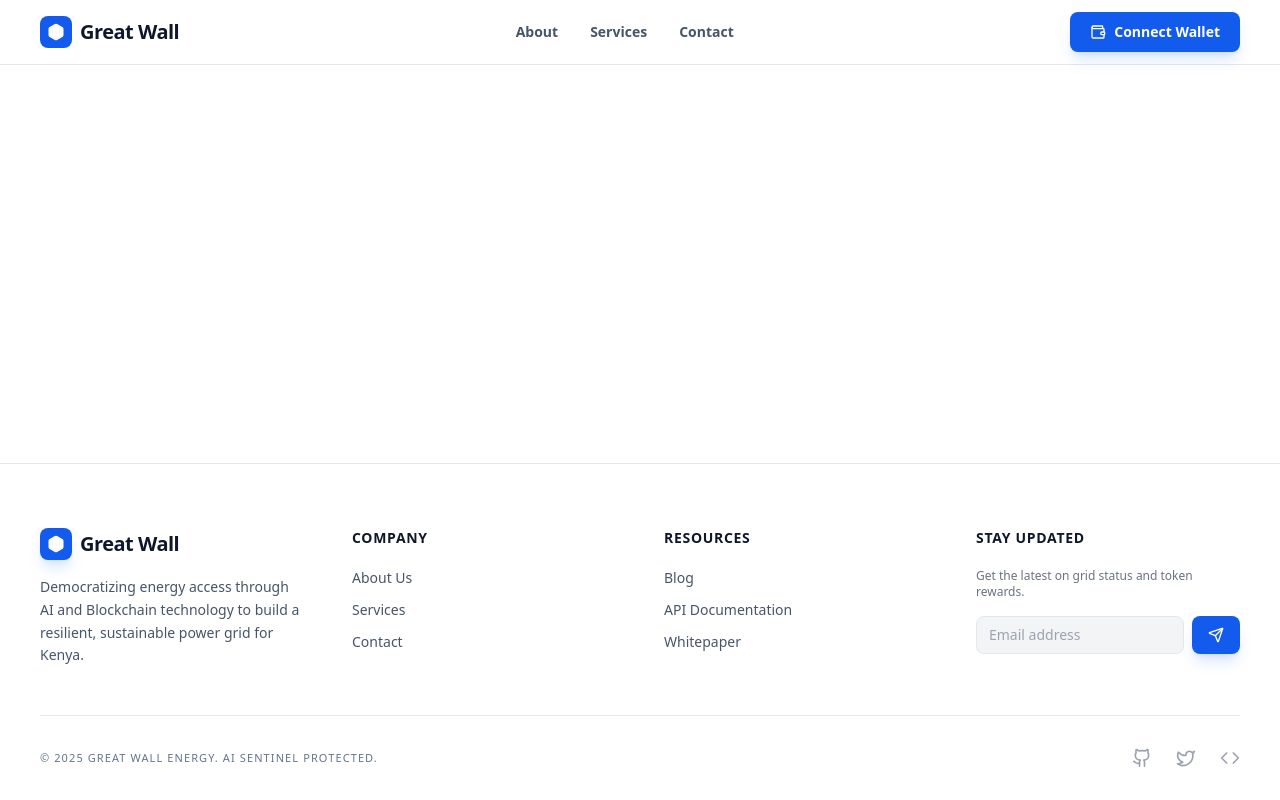
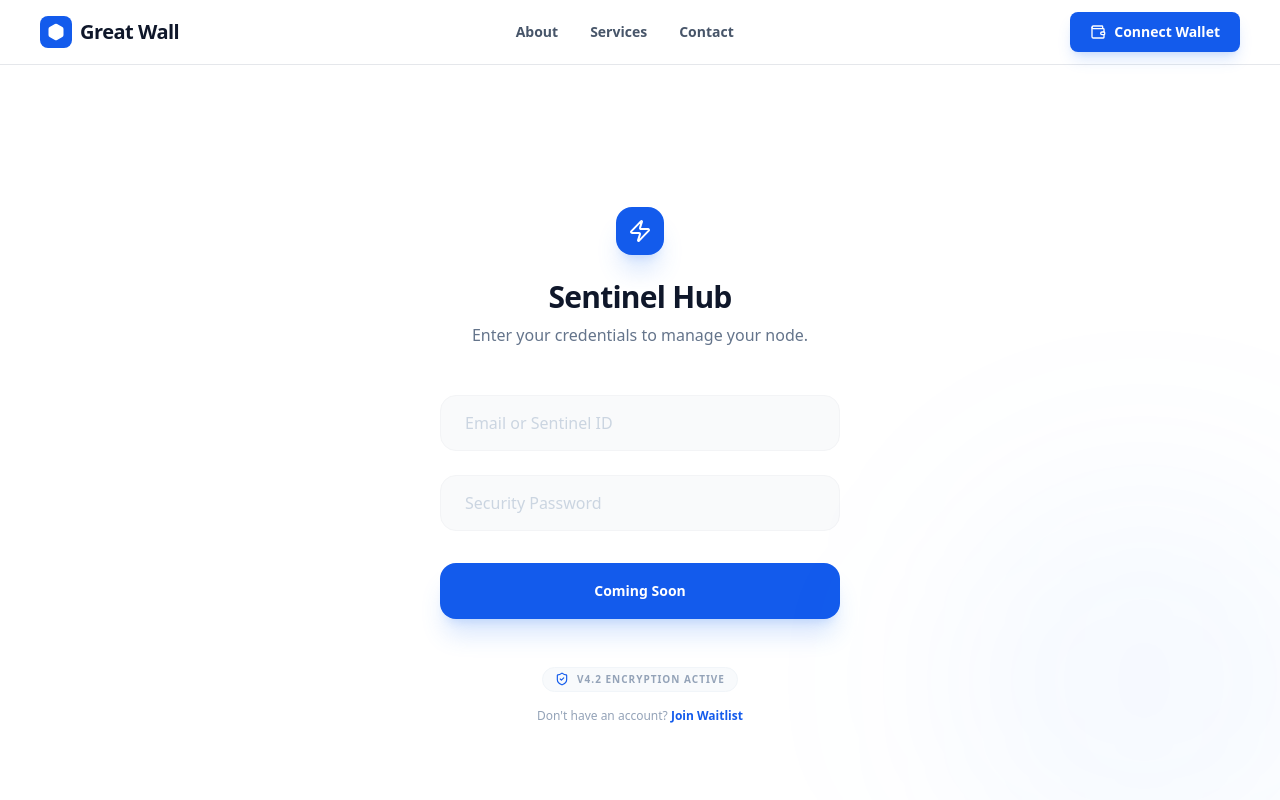
Before and after one commit to JAM3S11/greatwall, a React (Vite) app: page /login in a window 1280 px wide. Shown: the top 800 px of the page. Built offline with nearby package versions, Linux system fonts and the light colour scheme.

Commit message:
Update commit

```diff
--- a/src/App.jsx
+++ b/src/App.jsx
@@ -10,6 +10,7 @@ import ContactUsPage from './pages/ContactUsPage';
 import BlogPage from "./pages/BlogPage.jsx";
 import APIPage from "./pages/APIPage.jsx";
 import WhitePaperPage from "./pages/WhitePaperPage.jsx";
+import LoginPage from "./pages/LoginPage.jsx";
 
 export default function App() {
   return (
@@ -26,6 +27,7 @@ export default function App() {
             <Route path="/blog" element={<BlogPage />} />
             <Route path="/api" element={<APIPage />} />
             <Route path="/whitepaper" element={<WhitePaperPage />} />
+            <Route path="/login" element={<LoginPage />} />
           </Routes>
         </main>
 
--- a/src/pages/HomePage.jsx
+++ b/src/pages/HomePage.jsx
@@ -1,9 +1,11 @@
 import React from 'react';
+import { useNavigate } from 'react-router';
 import { ArrowRight, MapPin, Zap, Network, Coins, MemoryStick, ShieldCheck, Wallet } from 'lucide-react';
 import { useEnergy } from '../global/EnergyContext';
 
 const HomePage = () => {
   const { isWalletConnected, anomalyAlert } = useEnergy();
+  const navigate = useNavigate();
 
   return (
     <div className="bg-background-light dark:bg-background-dark text-slate-900 dark:text-white">
@@ -37,10 +39,14 @@ const HomePage = () => {
                 Great Wall is the first decentralized energy management protocol. Optimize consumption, earn rewards, and contribute to a sustainable grid.
               </p>
               <div className="flex flex-wrap gap-4 mt-10 justify-center md:justify-start">
-                <button className="h-12 px-8 bg-[#135bec] text-white rounded-lg font-bold flex items-center gap-2 shadow-xl shadow-blue-500/20 transition-all hover:scale-105">
+                <button
+                  onClick={() => navigate("/login")}
+                  className="h-12 px-8 bg-[#135bec] text-white rounded-lg font-bold flex items-center gap-2 shadow-xl shadow-blue-500/20 transition-all hover:scale-105">
                   {isWalletConnected ? "Access Dashboard" : "Get Started"} <ArrowRight size={18} />
                 </button>
-                <button className="h-12 px-8 bg-white dark:bg-[#192233] border border-gray-200 dark:border-[#324467] rounded-lg font-bold hover:bg-gray-50 dark:hover:bg-[#232f48] transition-colors">
+                <button
+                  onClick={() => navigate('/whitepaper')}
+                  className="h-12 px-8 bg-white dark:bg-[#192233] border border-gray-200 dark:border-[#324467] rounded-lg font-bold hover:bg-gray-50 dark:hover:bg-[#232f48] transition-colors">
                   Read Whitepaper
                 </button>
               </div>
@@ -211,7 +217,9 @@ const HomePage = () => {
           </div>
 
           <div className="mt-20 flex justify-center">
-            <button className="group flex items-center gap-3 px-8 py-4 bg-[#135bec] text-white rounded-xl font-bold hover:shadow-2xl hover:shadow-blue-500/40 transition-all active:scale-95">
+            <button
+              onClick={() => navigate("/login")}
+              className="group flex items-center gap-3 px-8 py-4 bg-[#135bec] text-white rounded-xl font-bold hover:shadow-2xl hover:shadow-blue-500/40 transition-all active:scale-95">
               Ready to Connect? <ArrowRight size={20} className="group-hover:translate-x-1 transition-transform" />
             </button>
           </div>
--- /dev/null
+++ b/src/pages/LoginPage.jsx
@@ -0,0 +1,85 @@
+import React, { useEffect, useState } from 'react';
+import { Link } from 'react-router-dom';
+import { ArrowLeft, Zap, ShieldCheck } from 'lucide-react';
+
+const LoginPage = () => {
+  useEffect(() => {
+    window.scrollTo(0, 0);
+  }, []);
+
+  return (
+    <div className="min-h-screen bg-white dark:bg-[#0b0f17] flex flex-col items-center justify-center p-6 transition-colors duration-500">
+
+      {/* Back Link - Minimalist */}
+      <div className="absolute top-10 left-10">
+        <Link to="/" className="flex items-center gap-2 text-sm font-bold text-slate-400 hover:text-slate-900 dark:hover:text-white transition-all group">
+          <ArrowLeft size={18} className="group-hover:-translate-x-1 transition-transform" />
+          Back
+        </Link>
+      </div>
+
+      <div className="w-full max-w-[400px]">
+
+        {/* Simple Modern Logo/Icon */}
+        <div className="flex flex-col items-center mb-12">
+          <div className="w-12 h-12 bg-[#135bec] rounded-2xl flex items-center justify-center shadow-xl shadow-blue-500/20 mb-6">
+            <Zap size={24} className="text-white" />
+          </div>
+          <h1 className="text-3xl font-black tracking-tight text-slate-900 dark:text-white">
+            Sentinel Hub
+          </h1>
+          <p className="text-slate-500 dark:text-gray-400 mt-2 font-medium">
+            Enter your credentials to manage your node.
+          </p>
+        </div>
+
+        {/* Simplified Form Wrapper */}
+        <div className="space-y-6">
+          <div className="space-y-2">
+            <input
+              type="text"
+              disabled
+              placeholder="Email or Sentinel ID"
+              className="w-full h-14 px-6 rounded-2xl bg-gray-50 dark:bg-white/5 border border-gray-100 dark:border-white/10 text-slate-400 cursor-not-allowed placeholder:text-slate-300 dark:placeholder:text-gray-600 transition-all"
+            />
+          </div>
+
+          <div className="space-y-2">
+            <input
+              type="password"
+              disabled
+              placeholder="Security Password"
+              className="w-full h-14 px-6 rounded-2xl bg-gray-50 dark:bg-white/5 border border-gray-100 dark:border-white/10 text-slate-400 cursor-not-allowed placeholder:text-slate-300 dark:placeholder:text-gray-600 transition-all"
+            />
+          </div>
+
+          <div className="pt-2">
+            {/* The "Brilliant" Coming Soon Button */}
+            <button className="relative w-full h-14 bg-[#135bec] text-white rounded-2xl font-bold text-sm shadow-xl shadow-blue-500/20 active:scale-[0.98] transition-all overflow-hidden group">
+               <span className="relative z-10">Coming Soon</span>
+               {/* Hover Effect Light */}
+               <div className="absolute inset-0 bg-white/10 translate-x-[-100%] group-hover:translate-x-0 transition-transform duration-500"></div>
+            </button>
+          </div>
+        </div>
+
+        {/* Minimalist Footer Info */}
+        <div className="mt-12 flex flex-col items-center gap-4 text-center">
+            <div className="inline-flex items-center gap-2 px-3 py-1 rounded-full bg-slate-50 dark:bg-white/5 border border-slate-100 dark:border-white/10">
+                <ShieldCheck size={14} className="text-[#135bec]" />
+                <span className="text-[10px] font-bold text-slate-400 uppercase tracking-widest">v4.2 Encryption Active</span>
+            </div>
+
+            <p className="text-xs text-slate-400 font-medium">
+                Don't have an account? <span className="text-[#135bec] cursor-not-allowed font-bold">Join Waitlist</span>
+            </p>
+        </div>
+      </div>
+
+      {/* Subtle Background Accent */}
+      <div className="fixed bottom-[-10%] right-[-5%] w-[400px] h-[400px] bg-blue-500/5 rounded-full blur-[100px] pointer-events-none"></div>
+    </div>
+  );
+};
+
+export default LoginPage;
```
